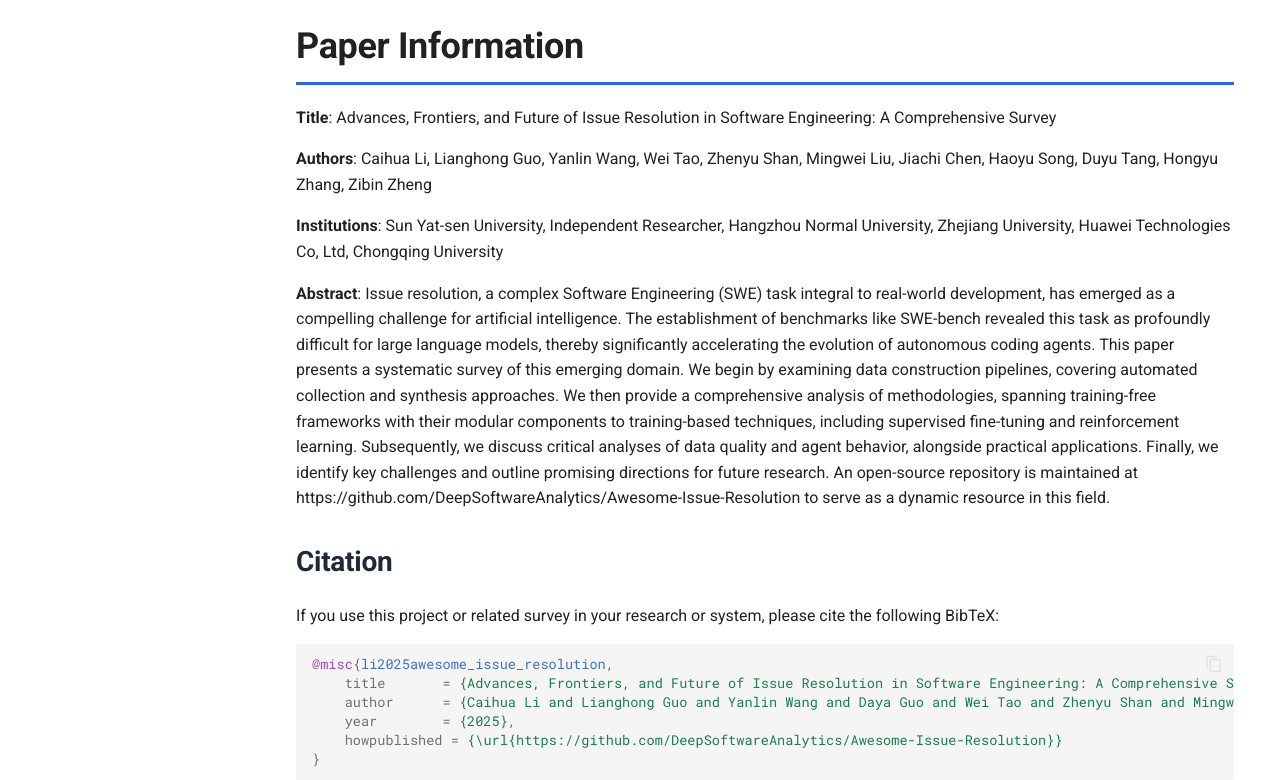
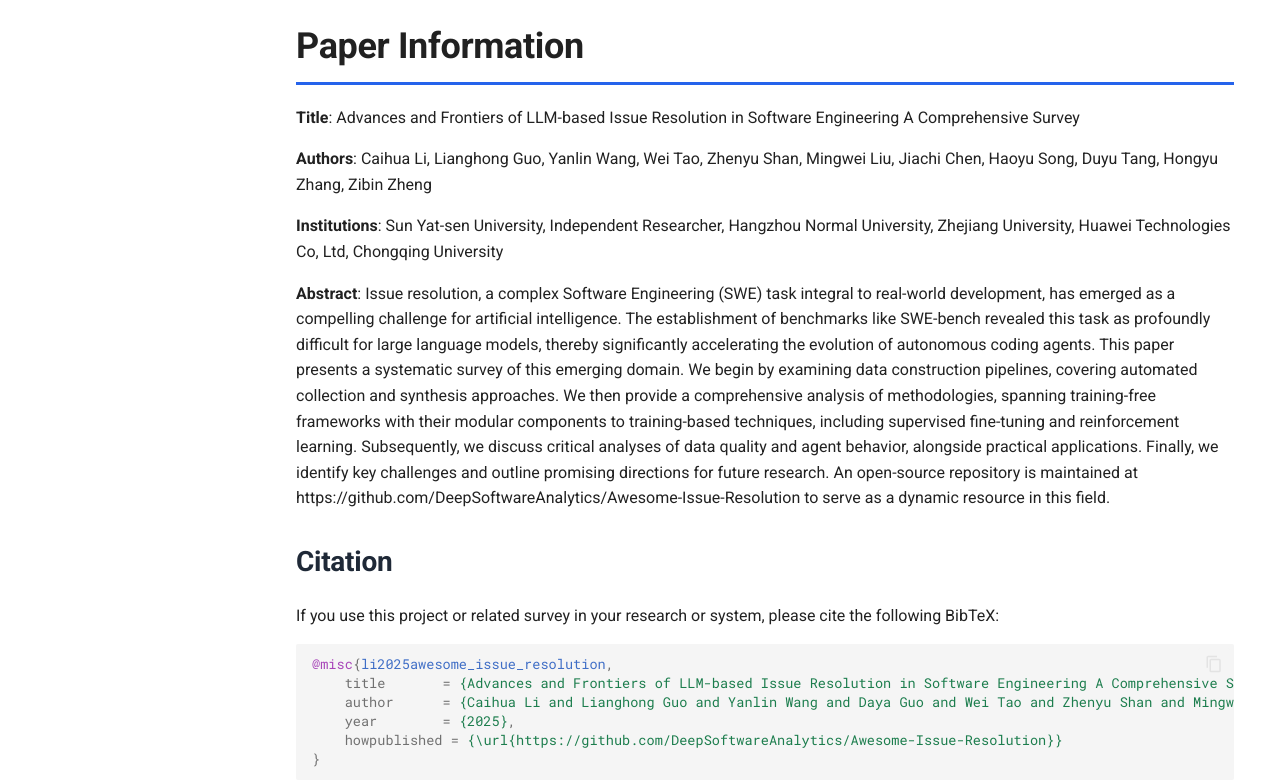
Before and after one commit to DeepSoftwareAnalytics/Awesome-Issue-Resolution, an MkDocs documentation site: the page built from docs/paper.md, in a window 1280 px wide and 1400 px high, scrolled down 988 px. Shown: the part 485-1265 px from the top of the window. Built offline with MkDocs 1.6.1 and Material for MkDocs 9.7.7, drawn with Linux system fonts in a browser that asks for light colours; comment, search, counter and statistics services are not loaded.

Commit message:
docs: update info

````diff
--- a/docs/overrides/main.html
+++ b/docs/overrides/main.html
@@ -5,7 +5,7 @@
   <meta name="google-site-verification" content="kY09r4MFXCxi7ePTXcTfRfWPG8Tsf2F2hDVOLlqMUPQ" />
 
   <!-- Google Scholar Meta Tags -->
-  <meta name="citation_title" content="Advances, Frontiers, and Future of Issue Resolution in Software Engineering: A Comprehensive Survey">
+  <meta name="citation_title" content="Advances and Frontiers of LLM-based Issue Resolution in Software Engineering A Comprehensive Survey">
 
   <!-- Authors -->
   <meta name="citation_author" content="Li, Caihua">
--- a/docs/paper.md
+++ b/docs/paper.md
@@ -19,7 +19,7 @@
 
 ## Paper Information
 
-**Title**: Advances, Frontiers, and Future of Issue Resolution in Software Engineering: A Comprehensive Survey
+**Title**: Advances and Frontiers of LLM-based Issue Resolution in Software Engineering A Comprehensive Survey
 
 **Authors**: Caihua Li, Lianghong Guo, Yanlin Wang, Wei Tao, Zhenyu Shan, Mingwei Liu, Jiachi Chen, Haoyu Song, Duyu Tang, Hongyu Zhang, Zibin Zheng
 
@@ -33,7 +33,7 @@ If you use this project or related survey in your research or system, please cit
 
 ```bibtex
 @misc{li2025awesome_issue_resolution,
-    title       = {Advances, Frontiers, and Future of Issue Resolution in Software Engineering: A Comprehensive Survey},
+    title       = {Advances and Frontiers of LLM-based Issue Resolution in Software Engineering A Comprehensive Survey},
     author      = {Caihua Li and Lianghong Guo and Yanlin Wang and Daya Guo and Wei Tao and Zhenyu Shan and Mingwei Liu and Jiachi Chen and Haoyu Song and Duyu Tang and Hongyu Zhang and Zibin Zheng},
     year        = {2025},
     howpublished = {\url{https://github.com/DeepSoftwareAnalytics/Awesome-Issue-Resolution}}
--- a/mkdocs.yml
+++ b/mkdocs.yml
@@ -1,5 +1,5 @@
 site_name: Awesome Issue Resolution
-site_description: Advances, Frontiers, and Future of Issue Resolution in Software Engineering - A Comprehensive Survey
+site_description: Advances and Frontiers of LLM-based Issue Resolution in Software Engineering A Comprehensive Survey
 site_url: https://DeepSoftwareAnalytics.github.io/Awesome-Issue-Resolution/
 
 repo_name: DeepSoftwareAnalytics/Awesome-Issue-Resolution
````
Also changed, not shown: docs/index.md (+1 -1 lines), site/404.html, site/about/index.html, site/analysis/index.html, site/cite/index.html, site/data/index.html, site/index.html, site/methods/index.html, site/overrides/main.html, site/paper/index.html, site/search/search_index.json, site/tables/index.html.
